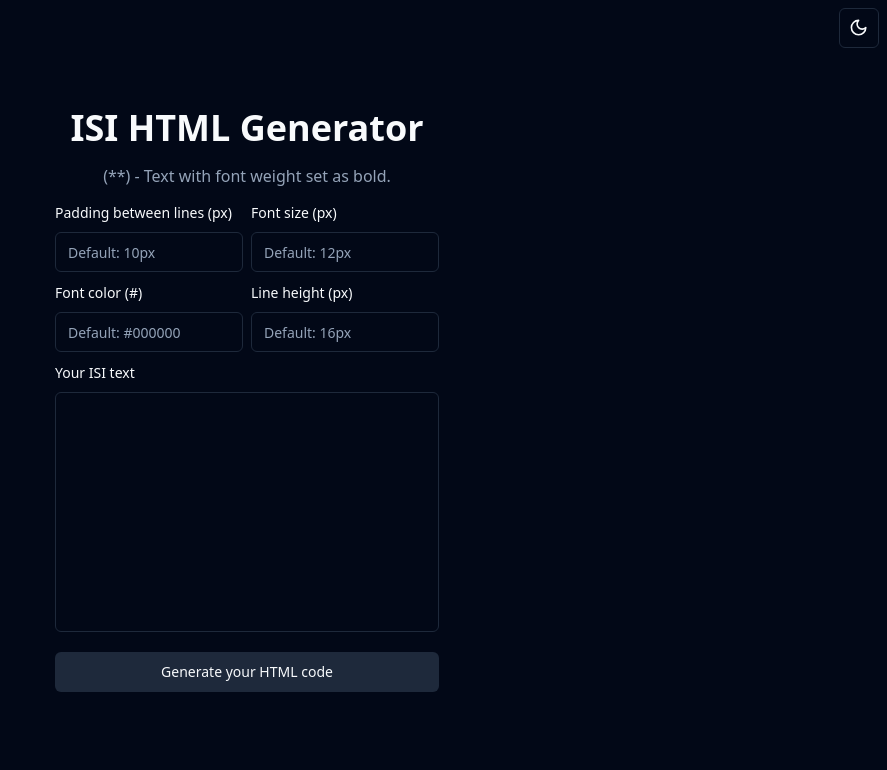
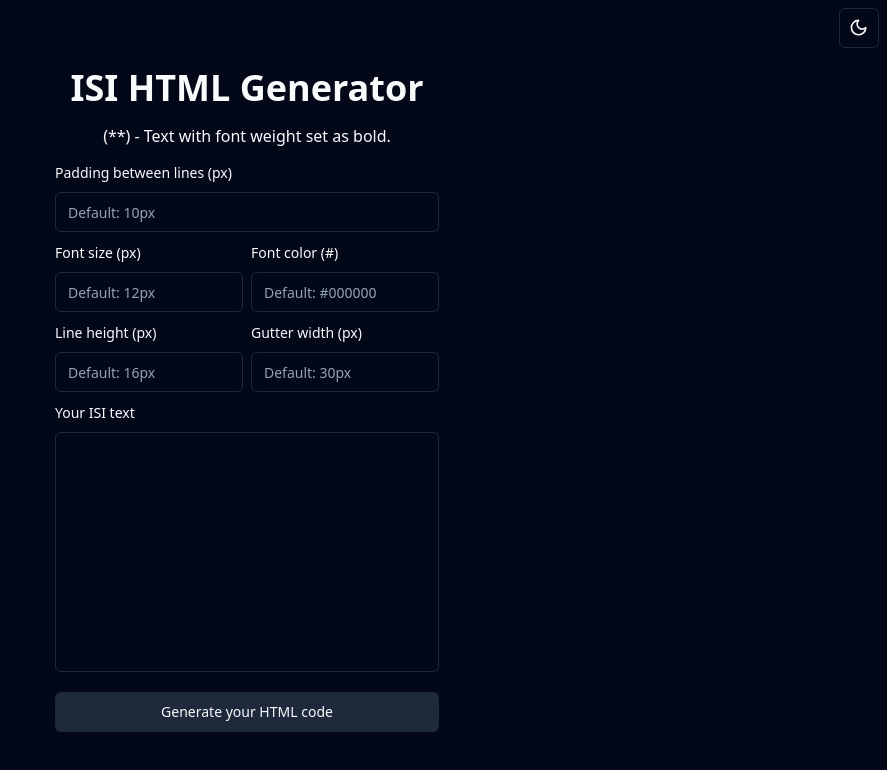
Before and after one commit to CaioGoncalves-SRX/isi-generator, a React (Vite) app: page / in a window 1280 px wide. Shown: the top 770 px of the page, without its empty margins (393-1280 px from the left). Built offline with nearby package versions, Linux system fonts and the light colour scheme.

Commit message:
feat: add gutter width field

```diff
--- a/src/App.tsx
+++ b/src/App.tsx
@@ -14,6 +14,7 @@ type ISIValuesSchema = {
   fontSize: string;
   fontColor: string;
   lineHeight: string;
+  gutterWidth: string;
   ISI: string;
 };
 
@@ -28,13 +29,14 @@ function App() {
     fontSize,
     fontColor,
     lineHeight,
+    gutterWidth,
     ISI,
   }: ISIValuesSchema) {
     let generatedISIRows = "";
     const splittedISIText = ISI.split(/\r?\n|\r/);
 
     splittedISIText.forEach((text) => {
-      generatedISIRows += `<tr>\n\t<td width="30" class="gutter">&nbsp;</td>\n\t<td align="left" style="font-family: Arial, Helvetica, sans-serif; font-size: ${fontSize ? fontSize : "12px"}; line-height: ${lineHeight ? lineHeight : "16px"}; color: ${fontColor ? fontColor : "#000000"}; padding-bottom: ${padding ? padding : "10px"};font-weight: ${text.startsWith("**") ? "bold" : "normal"};">\n\t\t${text.startsWith("**") ? text.substring(2) : text}\n\t</td>\n\t<td width="30" class="gutter">&nbsp;</td>\n</tr>\n`;
+      generatedISIRows += `<tr>\n\t<td width="${gutterWidth ? gutterWidth : "30px"}" class="gutter">&nbsp;</td>\n\t<td align="left" style="font-family: Arial, Helvetica, sans-serif; font-size: ${fontSize ? fontSize : "12px"}; line-height: ${lineHeight ? lineHeight : "16px"}; color: ${fontColor ? fontColor : "#000000"}; padding-bottom: ${padding ? padding : "10px"};font-weight: ${text.startsWith("**") ? "bold" : "normal"};">\n\t\t${text.startsWith("**") ? text.substring(2) : text}\n\t</td>\n\t<td width="${gutterWidth ? gutterWidth : "30px"}" class="gutter">&nbsp;</td>\n</tr>\n`;
     });
 
     setIsClipboardWritten(false);
@@ -60,7 +62,7 @@ function App() {
   return (
     <ThemeProvider defaultTheme="dark" storageKey="vite-ui-theme">
       <div className="flex min-h-screen flex-col items-center justify-center">
-        <div className="absolute right-2 top-2">
+        <div className="fixed right-2 top-2">
           <ModeToggle />
         </div>
 
@@ -69,7 +71,7 @@ function App() {
             ISI HTML Generator
           </h1>
 
-          <h3 className="mb-3 font-thin text-slate-400">
+          <h3 className="mb-3 font-thin text-foreground">
             (**) - Text with font weight set as <strong>bold</strong>.
           </h3>
 
@@ -78,7 +80,7 @@ function App() {
               className="max-w-full gap-2 md:grid md:max-w-96 md:grid-cols-2"
               onSubmit={handleSubmit(handleISIValues)}
             >
-              <div className="mb-3 space-y-1 md:mb-0 md:space-y-2">
+              <div className="col-span-2 mb-3 space-y-1 md:mb-0 md:space-y-2">
                 <Label htmlFor="padding">Padding between lines (px)</Label>
                 <Input
                   type="text"
@@ -118,6 +120,16 @@ function App() {
                 />
               </div>
 
+              <div className="mb-3 space-y-1 md:mb-0 md:space-y-2">
+                <Label htmlFor="gutter-width">Gutter width (px)</Label>
+                <Input
+                  type="text"
+                  placeholder="Default: 30px"
+                  id="gutter-width"
+                  {...register("gutterWidth")}
+                />
+              </div>
+
               <div className="col-span-2 space-y-1 md:space-y-2">
                 <Label htmlFor="line-height">Your ISI text</Label>
                 <Textarea
@@ -133,7 +145,7 @@ function App() {
             </form>
 
             {generatedISI && (
-              <div className="relative max-h-[500px] flex-1 overflow-y-auto rounded-md border-2 p-4 pt-8 scrollbar scrollbar-track-transparent scrollbar-thumb-slate-800 md:pt-6">
+              <div className="relative max-h-[600px] flex-1 overflow-y-auto rounded-md border-2 p-4 pt-8 scrollbar scrollbar-track-transparent scrollbar-thumb-slate-800 md:pt-6">
                 <Button
                   size="icon"
                   variant="outline"
```
